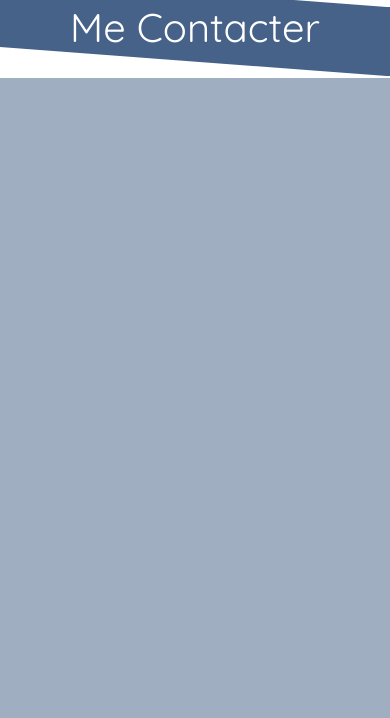
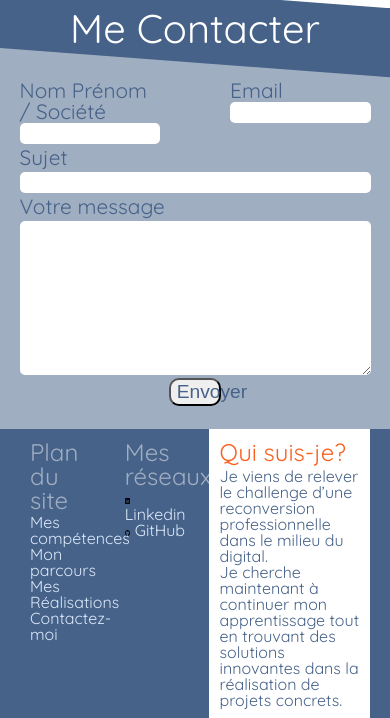
Before and after one commit to LucasArtel33/lucas-artel.com, a PHP site: page / in a window 390 px wide; the page is wider, and only the part inside the window is pictured. Shown: the part 2471-3189 px from the top of that part. Before the commit the page ends 2549 px from the top of that part, so only its background shows below. Run offline with PHP 8.4, Linux system fonts and the light colour scheme.

Commit message:
Site finished. Still have the responsive design to do. And secure the contact form.

```diff
--- a/_partial/_competence.html
+++ b/_partial/_competence.html
@@ -89,7 +89,7 @@
             </div>
             <div class="competenceItem">
                 <h3 class="competenceItemTitle"> Mac OS et Windows </h3>
-                <p class="competenceItemContent"> Maitrise de plusieurs environemments </p>
+                <p class="competenceItemContent"> Maitrise de plusieurs environnements</p>
             </div>
             <div class="competenceItem">
                 <h3 class="competenceItemTitle"> Travail en équipe </h3>
@@ -104,10 +104,10 @@
                 <li class="outilItem"> GitFlow </li>
                 <li class="outilItem">FileZilla</li>
             </ul>
-            <h3 class="outilTitle">Connissances</h3>
+            <h3 class="outilTitle">Connaissances</h3>
             <ul>
                 <li class="outilItem"> Nom de domaine, Hébergement </li>
-                <li class="outilItem"> Instalation de VPS </li>
+                <li class="outilItem"> Installation de VPS </li>
             </ul>
         </div>
     </div>
--- a/_partial/_contact.html
+++ /dev/null
@@ -1,8 +0,0 @@
-<div class="contactTitle">
-    <h2> Me Contacter</h2>
-</div>
-<div class="svgParcoursTop">
-    <svg viewBox="0 0 200 15">
-        <polygon points="0 0, 200 0, 200 15" fill="#466289"/>
-    </svg>
-</div>
--- /dev/null
+++ b/_partial/_contact.php
@@ -0,0 +1,49 @@
+<div class="contactTitle">
+    <h2> Me Contacter</h2>
+</div>
+<div class="svgParcoursTop">
+    <svg viewBox="0 0 200 15">
+        <polygon points="0 0, 200 0, 200 15" fill="#466289"/>
+    </svg>
+    <div class="formulaire wrapper">
+        <?php if (array_key_exists('errors', $_SESSION)): ?>
+            <div class="alertErrors">
+                <?= implode('<br>', $_SESSION['errors']); ?>
+            </div>
+        <?php endif;?>
+        <?php if (array_key_exists('success', $_SESSION)): ?>
+            <div class="alertSuccess">
+               <p>Votre message a bien été envoyé.</p>
+            </div>
+        <?php endif;?>
+        <form action="postContact.php" method="post">
+            <div class="formRow">
+                <div class="formItem">
+                    <label for="name">Nom Prénom / Société</label>
+                    <input required type="text" name="name" id="name" value="<?= isset($_SESSION['inputs']['name']) ? $_SESSION['inputs']['name'] : ''; ?>">
+                </div>
+                <div class="formItem">
+                    <label for="mail" >Email</label>
+                    <input required type="email" name="mail" id="mail" value="<?= isset($_SESSION['inputs']['mail']) ? $_SESSION['inputs']['mail'] : ''; ?>">
+                </div>
+            </div>
+            <div class="formItem">
+                <label for="sujet">Sujet</label>
+                <input required type="text" name="sujet" id="sujet" value="<?= isset($_SESSION['inputs']['sujet']) ? $_SESSION['inputs']['sujet'] : ''; ?>">
+            </div>
+            <div class="formItem">
+                <label for="message">Votre message</label>
+                <textarea required name="message" id="message" cols="30" rows="10"><?= isset($_SESSION['inputs']['message']) ? $_SESSION['inputs']['message'] : ''; ?></textarea>
+            </div>
+            <div class="formItem">
+                <button id="btnContact" type="submit"> Envoyer </button>
+            </div>
+        </form>
+    </div>
+</div>
+
+<?php
+    unset($_SESSION['inputs']);
+    unset($_SESSION['success']);
+    unset($_SESSION['errors']);
+?>
--- a/_partial/_parcours.html
+++ b/_partial/_parcours.html
@@ -11,7 +11,7 @@
     <p class="titrePro">Titre RNCP niveau III (Bac+2) Développeur Web et Web Mobile</p>
     <p class="dateParcours">Janvier à Juin 2019</p>
     <ul class="parcoursContent">
-        <li class="parcoursItem">Langages de programation : HTML, CSS, Javascript, PHP, SQL </li>
+        <li class="parcoursItem">Langages de programmation : HTML, CSS, Javascript, PHP, SQL </li>
         <li class="parcoursItem">Frameworks : Bootstrap, Sass, jQuery, Symfony</li>
         <li class="parcoursItem">CMS : Wordpress, Prestashop</li>
         <li class="parcoursItem"> Méthodes Agiles SCRUM</li>
--- a/_partial/_realisation.html
+++ b/_partial/_realisation.html
@@ -5,13 +5,13 @@
     <polygon points="200 0, 0 15, 0 0" fill="#A0AEC1"/>
 </svg>
 <div class="wrapper realisationContent">
-    <div class="div_move w50">
+    <div class="div_move w50 show">
         <img class="imgSitePerso" src="assets/img/sitePerso.png" alt="Page d'accueil du site lucas-artel.com">
         <p class="hide technos"> Stack technique: Html, Css, Sass, Javascript, jQuery & PHP.</p>
     </div>
-    <div class="div_move w50">
+    <div class="div_move w50 show">
         <img class="imgHelloKoraliki" src="assets/img/helloKoraliki.png" alt="Page d'accueil du site Hello Koraliki">
-        <p class="hide txt">Site de e-commerce fictif qui à était réaliser dans le cadre du passage de mon titre RNCP. </p>
+        <p class="hide txt">Site de e-commerce fictif qui a été réalisé dans le cadre du passage de mon titre RNCP. </p>
         <p class="hide technos">Stack technique: Html, Css, Sass, Javascript, PHP, Symfony.</p>
         <a class="hide btnLink" href="https://github.com/LucasArtel33/hello_koraliki_V2" target="_blank"> Consulter le repository Github</a>
     </div>
--- a/assets/css/style.css
+++ b/assets/css/style.css
@@ -504,6 +504,12 @@ body {
   color: #FA6121;
 }
 
+#contact {
+  background-color: #A0AEC1;
+  color: #466289;
+  padding-bottom: 5%;
+}
+
 .contactTitle {
   width: 100vw;
   height: fit-content;
@@ -524,4 +530,121 @@ body {
   vertical-align: center;
 }
 
+.formRow {
+  display: flex;
+  justify-content: space-between;
+}
+
+.formRow div {
+  width: 40%;
+}
+
+.formItem {
+  display: flex;
+  flex-direction: column;
+  margin-bottom: 1%;
+}
+
+.formItem label {
+  margin-bottom: 1%;
+  font-size: 1.3rem;
+}
+
+#sujet, #mail, #name {
+  border: #466289;
+  border-radius: 5px;
+  height: 1.2rem;
+}
+
+#message {
+  border: #466289;
+  border-radius: 5px;
+}
+
+#btnContact {
+  border-radius: 10px;
+  font-size: 1.2rem;
+  width: 15%;
+  margin: auto;
+  color: #466289;
+}
+
+.alertSuccess {
+  font-size: 2rem;
+  width: fit-content;
+  margin: 0 auto 5%;
+}
+
+.alertErrors {
+  font-size: 1.5rem;
+  width: fit-content;
+  margin: 0 auto 5%;
+  color: red;
+}
+
+.footer {
+  background-color: #466289;
+}
+
+.footerContent {
+  display: flex;
+  justify-content: space-between;
+}
+
+.footerTitle {
+  color: #A0AEC1;
+  font-size: 1.5rem;
+  margin-bottom: 3%;
+}
+
+.footerLink {
+  color: #DBE8F9;
+  text-decoration: none;
+  width: intrinsic;
+  /* Safari/WebKit uses a non-standard name */
+  width: -moz-max-content;
+  /* Firefox/Gecko */
+  width: -webkit-max-content;
+  margin: 3% auto;
+  background: linear-gradient(to top, rgba(250, 97, 33, 0.7) 0%, rgba(250, 97, 33, 0.5) 10%, transparent 10.01%) no-repeat;
+  background-size: 0% 100%;
+  transition: background-size 0.3s;
+}
+
+.footerLink:hover {
+  background-size: 100% 100%;
+  cursor: pointer;
+}
+
+.siteMap {
+  padding: 3%;
+  width: 20%;
+}
+
+.linkedin {
+  width: 8%;
+}
+
+.github {
+  width: 8%;
+}
+
+.network {
+  padding: 3%;
+  width: 20%;
+}
+
+.aboutMeTitle {
+  color: #FA6121;
+  font-size: 1.5rem;
+  margin-bottom: 3%;
+}
+
+.aboutMe {
+  color: #466289;
+  padding: 3%;
+  width: 40%;
+  background-color: #fff;
+}
+
 /*# sourceMappingURL=style.css.map */
--- a/assets/js/main.js
+++ b/assets/js/main.js
@@ -64,11 +64,15 @@ $(function(){
             $(this).addClass('w100').removeClass('w50');
             $(this).find('p').addClass('show').removeClass('hide');
             $(this).find('a').addClass('show').removeClass('hide');
+            $(this).parent().find('.w50').addClass('hide').removeClass('show');
         }
         else {
             $(this).addClass('w50').removeClass('w100');
             $(this).find('p').addClass('hide').removeClass('show');
-            $(this).find('a').addClass('hide').removeClass('show');
+            $(this).find('a').addClass('hide').removeClass('show')
+            $(this).parent().find('.w50').addClass('show').delay(500).queue(function() {
+                $(this).removeClass('hide').dequeue();
+            });
         }
     });
 });
--- a/assets/sass/_contact.scss
+++ b/assets/sass/_contact.scss
@@ -1,3 +1,8 @@
+#contact{
+  background-color: #A0AEC1;
+  color: #466289;
+  padding-bottom: 5% ;
+}
 .contactTitle{
   width: 100vw;
   height: fit-content;
@@ -15,3 +20,53 @@
   width: -webkit-max-content;
   vertical-align: center;
 }
+
+.formRow{
+  display: flex;
+  justify-content: space-between;
+}
+
+.formRow div{
+  width: 40%;
+}
+
+.formItem{
+  display: flex;
+  flex-direction: column;
+  margin-bottom: 1%;
+}
+
+.formItem label{
+  margin-bottom: 1%;
+  font-size: 1.3rem;
+}
+
+#sujet, #mail, #name{
+  border: #466289;
+  border-radius: 5px;
+  height: 1.2rem;
+}
+
+#message{
+  border: #466289;
+  border-radius: 5px;
+}
+
+#btnContact{
+  border-radius: 10px;
+  font-size: 1.2rem;
+  width: 15%;
+  margin: auto;
+  color: #466289;
+}
+.alertSuccess{
+  font-size: 2rem;
+  width: fit-content;
+  margin: 0 auto 5%;
+}
+.alertErrors{
+  font-size: 1.5rem;
+  width: fit-content;
+  margin: 0 auto 5%;
+  color: red;
+}
--- /dev/null
+++ b/assets/sass/_footer.scss
@@ -0,0 +1,61 @@
+.footer{
+  background-color: #466289;
+}
+
+.footerContent{
+  display: flex;
+  justify-content: space-between;
+}
+
+.footerTitle{
+  color: #A0AEC1;
+  font-size: 1.5rem ;
+  margin-bottom: 3%;
+}
+
+.footerLink{
+  color: #DBE8F9;
+  text-decoration: none;
+  width: intrinsic;           /* Safari/WebKit uses a non-standard name */
+  width: -moz-max-content;    /* Firefox/Gecko */
+  width: -webkit-max-content;
+  margin: 3% auto;
+  background: linear-gradient(to top, rgba(250, 97, 33, 0.7) 0%,
+          rgba(250, 97, 33, 0.5) 10%, transparent 10.01%) no-repeat;
+  background-size: 0% 100%;
+  transition: background-size .3s;
+}
+.footerLink:hover{
+  background-size: 100% 100%;
+  cursor: pointer;
+}
+.siteMap{
+  padding: 3%;
+
+  width: 20%;
+}
+
+.linkedin{
+  width: 8%;
+}
+
+.github{
+  width: 8%;
+}
+
+.network{
+  padding: 3%;
+  width: 20%;
+}
+
+.aboutMeTitle{
+  color: #FA6121;
+  font-size: 1.5rem;
+  margin-bottom: 3%;
+}
+.aboutMe{
+  color: #466289;
+  padding: 3%;
+  width: 40%;
+  background-color: #fff;
+}
--- a/assets/sass/style.scss
+++ b/assets/sass/style.scss
@@ -7,3 +7,4 @@
 @import "scrollAnimation";
 @import "realisation";
 @import "contact";
+@import "footer";
--- a/index.php
+++ b/index.php
@@ -1,3 +1,6 @@
+<?php
+session_start();
+?>
 <!DOCTYPE html>
 <html lang="fr">
 <head>
@@ -17,7 +20,7 @@
 		<div>
 			<nav class="menu">
 				<ul class="mobileMenu" style="display:none;">
-					<li>Bonjour</li>
+					<li>Mes compétences</li>
 					<li>Mes Réalisations</li>
 					<li>Mon parcours</li>
 					<li>Contact</li>
@@ -64,11 +67,50 @@
 	</section>
 	<section id="contact">
         <?php
-            include '_partial/_contact.html';
+            include '_partial/_contact.php';
         ?>
 	</section>
-	<footer>
 
+	<footer class="footer">
+        <div class="wrapper footerContent">
+            <div class="siteMap">
+                <h2 class="footerTitle">Plan du site</h2>
+                <ul class="navFooter footerItem">
+                    <li>
+                        <a class="smoothScroll footerLink" href="#competence"> Mes compétences </a>
+                    </li>
+                    <li>
+                        <a class="smoothScroll footerLink" href="#parcours"> Mon parcours </a>
+                    </li>
+                    <li>
+                        <a class="smoothScroll footerLink" href="#realisation"> Mes Réalisations</a>
+                    </li>
+                    <li>
+                        <a class="smoothScroll footerLink" href="#contact"> Contactez-moi </a>
+                    </li>
+                </ul>
+            </div>
+            <div class="network">
+                <h2 class="footerTitle">Mes réseaux</h2>
+                <ul>
+                    <li>
+                        <img src="assets/img/linkedin.png" alt="logo linkedin" class="linkedin">
+                        <a  class="footerLink" href="https://www.linkedin.com/in/lucas-artel/" target="_blank">Linkedin</a>
+                    </li>
+                    <li>
+                        <img src="assets/img/github.svg" alt="logo github" class="github">
+                        <a  class="footerLink" href="https://github.com/LucasArtel33" target="_blank">GitHub</a>
+                    </li>
+            </div>
+            <div class="aboutMe">
+                <h2 class="aboutMeTitle">Qui suis-je?</h2>
+                <p>
+                    Je viens de relever le challenge d’une reconversion professionnelle dans le milieu du digital. <br>
+                    Je cherche maintenant à continuer mon apprentissage tout en trouvant des solutions innovantes dans la
+                    réalisation de projets concrets.
+                </p>
+            </div>
+        </div>
 	</footer>
 
 	<script src="https://ajax.googleapis.com/ajax/libs/jquery/3.4.1/jquery.min.js"></script>
```
Also changed, not shown: postContact.php (added, +38 -0 lines), assets/img/github.svg (added), assets/img/linkedin.png (added), 1 other file.
